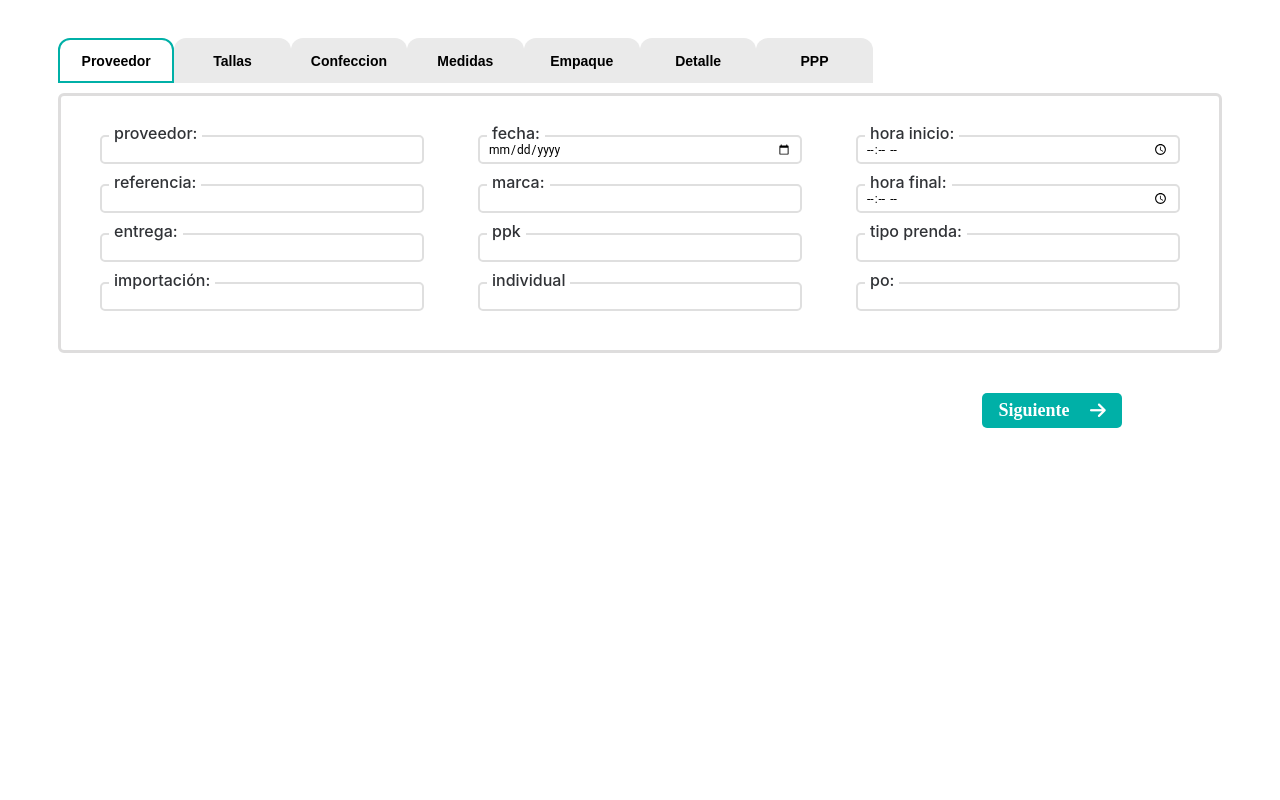
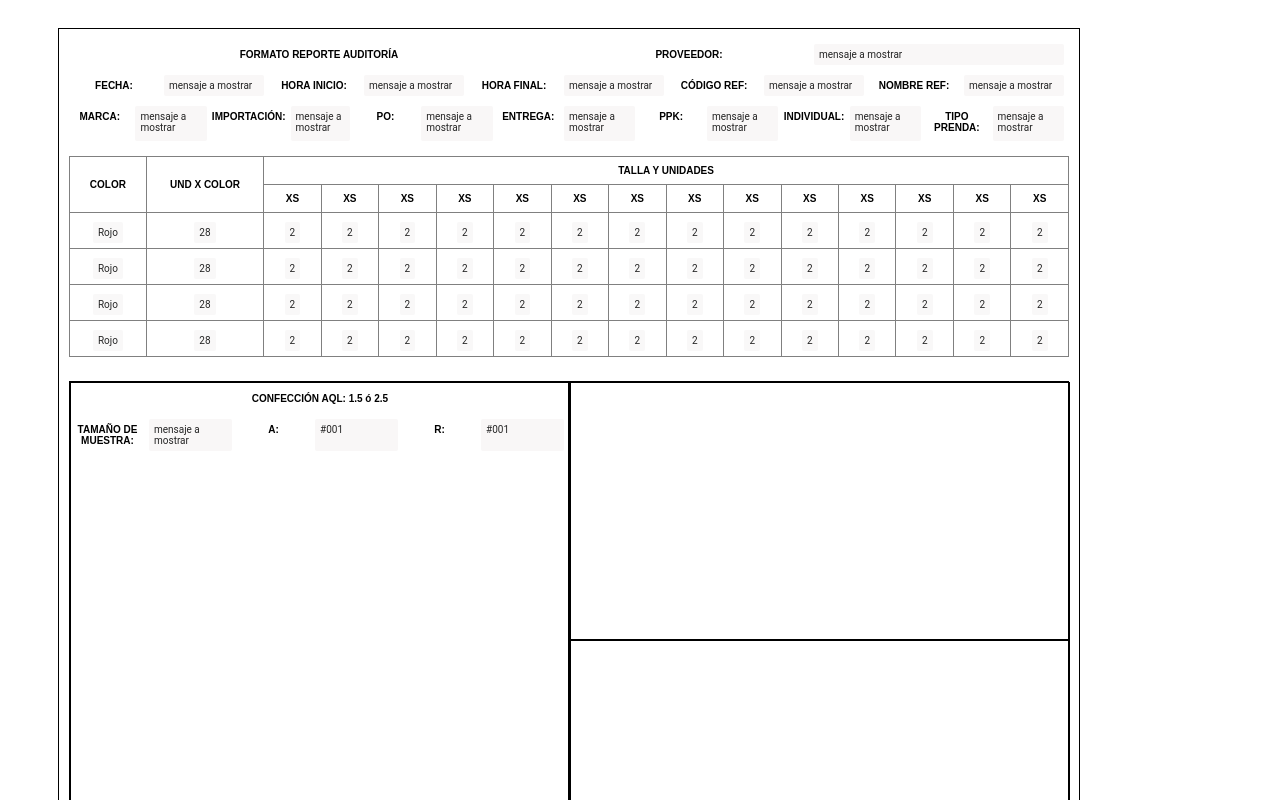
Before and after one commit to juandavidrp21/auditoriaCristal, a Svelte app: page / in a window 1280 px wide. Shown: the top 800 px of the page. Built offline with nearby package versions, Linux system fonts and the light colour scheme.

Commit message:
pdf iniciando

```diff
--- a/src/App.svelte
+++ b/src/App.svelte
@@ -1,10 +1,11 @@
 <script>
   import Container from "./components/Container.svelte";
+  import Pdf from "./components/Pdf.svelte";
 
 </script>
 
 <div class="app">
-  <Container />
+  <Pdf/>
 </div>
 
 <style>
--- /dev/null
+++ b/src/components/Pdf.svelte
@@ -0,0 +1,336 @@
+<div class="container">
+  <div class="proveedor">
+    <div class="formato">
+      <p class="text">FORMATO REPORTE AUDITORÍA</p>
+      <div class="containerInput">
+        <p class="text">PROVEEDOR:</p>
+        <span>mensaje a mostrar</span>
+      </div>
+    </div>
+    <div class="fecha">
+      <div class="containerInput">
+        <p class="text">FECHA:</p>
+        <span>mensaje a mostrar</span>
+      </div>
+      <div class="containerInput">
+        <p class="text">HORA INICIO:</p>
+        <span>mensaje a mostrar</span>
+      </div>
+      <div class="containerInput">
+        <p class="text">HORA FINAL:</p>
+        <span>mensaje a mostrar</span>
+      </div>
+      <div class="containerInput">
+        <p class="text">CÓDIGO REF:</p>
+        <span>mensaje a mostrar</span>
+      </div>
+      <div class="containerInput">
+        <p class="text">NOMBRE REF:</p>
+        <span>mensaje a mostrar</span>
+      </div>
+    </div>
+    <div class="marca">
+      <div class="containerInput">
+        <p class="text">MARCA:</p>
+        <span>mensaje a mostrar</span>
+      </div>
+      <div class="containerInput">
+        <p class="text">IMPORTACIÓN:</p>
+        <span>mensaje a mostrar</span>
+      </div>
+      <div class="containerInput">
+        <p class="text">PO:</p>
+        <span>mensaje a mostrar</span>
+      </div>
+      <div class="containerInput">
+        <p class="text">ENTREGA:</p>
+        <span>mensaje a mostrar</span>
+      </div>
+      <div class="containerInput">
+        <p class="text">PPK:</p>
+        <span>mensaje a mostrar</span>
+      </div>
+      <div class="containerInput">
+        <p class="text">INDIVIDUAL:</p>
+        <span>mensaje a mostrar</span>
+      </div>
+      <div class="containerInput">
+        <p class="text">TIPO PRENDA:</p>
+        <span>mensaje a mostrar</span>
+      </div>
+    </div>
+  </div>
+  <div class="talla">
+    <table class="tabla">
+      <thead>
+        <tr>
+          <th class="text" colspan="1" rowspan="2">COLOR</th>
+          <th class="text" colspan="1" rowspan="2">UND X COLOR</th>
+          <th class="text" colspan="14" rowspan="1"> TALLA Y UNIDADES</th>
+        </tr>
+        <tr>
+          <th class="text" colspan="1" rowspan="1">XS</th>
+          <th class="text" colspan="1" rowspan="1">XS</th>
+          <th class="text" colspan="1" rowspan="1">XS</th>
+          <th class="text" colspan="1" rowspan="1">XS</th>
+          <th class="text" colspan="1" rowspan="1">XS</th>
+          <th class="text" colspan="1" rowspan="1">XS</th>
+          <th class="text" colspan="1" rowspan="1">XS</th>
+          <th class="text" colspan="1" rowspan="1">XS</th>
+          <th class="text" colspan="1" rowspan="1">XS</th>
+          <th class="text" colspan="1" rowspan="1">XS</th>
+          <th class="text" colspan="1" rowspan="1">XS</th>
+          <th class="text" colspan="1" rowspan="1">XS</th>
+          <th class="text" colspan="1" rowspan="1">XS</th>
+          <th class="text" colspan="1" rowspan="1">XS</th>
+        </tr>
+      </thead>
+      <tbody>
+        <tr>
+          <td><span>Rojo</span></td>
+          <td><span>28</span></td>
+          <td><span>2</span></td>
+          <td><span>2</span></td>
+          <td><span>2</span></td>
+          <td><span>2</span></td>
+          <td><span>2</span></td>
+          <td><span>2</span></td>
+          <td><span>2</span></td>
+          <td><span>2</span></td>
+          <td><span>2</span></td>
+          <td><span>2</span></td>
+          <td><span>2</span></td>
+          <td><span>2</span></td>
+          <td><span>2</span></td>
+          <td><span>2</span></td>
+        </tr>
+        <tr>
+          <td><span>Rojo</span></td>
+          <td><span>28</span></td>
+          <td><span>2</span></td>
+          <td><span>2</span></td>
+          <td><span>2</span></td>
+          <td><span>2</span></td>
+          <td><span>2</span></td>
+          <td><span>2</span></td>
+          <td><span>2</span></td>
+          <td><span>2</span></td>
+          <td><span>2</span></td>
+          <td><span>2</span></td>
+          <td><span>2</span></td>
+          <td><span>2</span></td>
+          <td><span>2</span></td>
+          <td><span>2</span></td>
+        </tr>
+        <tr>
+          <td><span>Rojo</span></td>
+          <td><span>28</span></td>
+          <td><span>2</span></td>
+          <td><span>2</span></td>
+          <td><span>2</span></td>
+          <td><span>2</span></td>
+          <td><span>2</span></td>
+          <td><span>2</span></td>
+          <td><span>2</span></td>
+          <td><span>2</span></td>
+          <td><span>2</span></td>
+          <td><span>2</span></td>
+          <td><span>2</span></td>
+          <td><span>2</span></td>
+          <td><span>2</span></td>
+          <td><span>2</span></td>
+        </tr>
+        <tr>
+          <td><span>Rojo</span></td>
+          <td><span>28</span></td>
+          <td><span>2</span></td>
+          <td><span>2</span></td>
+          <td><span>2</span></td>
+          <td><span>2</span></td>
+          <td><span>2</span></td>
+          <td><span>2</span></td>
+          <td><span>2</span></td>
+          <td><span>2</span></td>
+          <td><span>2</span></td>
+          <td><span>2</span></td>
+          <td><span>2</span></td>
+          <td><span>2</span></td>
+          <td><span>2</span></td>
+          <td><span>2</span></td>
+        </tr>
+      </tbody>
+    </table>
+  </div>
+
+  <div class="datamid">
+    <div class="left">
+      <div class="confeccion">
+        <p class="text">CONFECCIÓN AQL: 1.5 ó 2.5</p>
+        <div class="dataconfec">
+          <div class="containerInput">
+            <p class="text">TAMAÑO DE MUESTRA:</p>
+            <span>mensaje a mostrar</span>
+          </div>
+          <div class="containerInput">
+            <p class="text">A:</p>
+            <span>#001</span>
+          </div>
+          <div class="containerInput">
+            <p class="text">R:</p>
+            <span>#001</span>
+          </div>
+          <div class="checksconfec">
+            <label for="" class="text"></label>
+          </div>
+        </div>
+      </div>
+
+      <div class="medidas"></div>
+    </div>
+    <div class="right">
+      <div class="empaque"></div>
+      <div class="datos"></div>
+    </div>
+  </div>
+</div>
+
+<style>
+  .container {
+    margin: 0;
+    padding: 0;
+    width: 1000px;
+    height: 1200px;
+    border: 1px solid;
+    display: flex;
+    flex-direction: column;
+    padding: 10px;
+  }
+
+  .text {
+    font-family: Arial, Helvetica, sans-serif;
+    font-size: 10px;
+    font-weight: bold;
+    text-align: center;
+  }
+
+  .proveedor {
+    width: 100%;
+    height: 10%;
+    display: flex;
+    flex-direction: column;
+    justify-content: space-between;
+    align-items: center;
+  }
+
+  .talla {
+    width: 100%;
+    height: 20%;
+    display: flex;
+    flex-direction: column;
+    padding: 10px 0;
+  }
+
+  .datamid {
+    width: 100%;
+    height: 80%;
+    display: flex;
+    flex-direction: row;
+  }
+
+  .left,
+  .right {
+    width: 50%;
+    height: 100%;
+    border: 0.5px solid;
+    display: flex;
+    flex-direction: column;
+  }
+
+  .confeccion,
+  .medidas,
+  .empaque,
+  .datos {
+    width: 100%;
+    display: flex;
+    flex-direction: column;
+    border: 0.2px solid;
+  }
+
+  .confeccion {
+    height: 55%;
+  }
+  .medidas {
+    height: 45%;
+  }
+  .empaque {
+    height: 30%;
+  }
+  .datos {
+    height: 70%;
+  }
+
+  .formato {
+    height: 30%;
+  }
+
+  .fecha {
+    height: 20;
+  }
+
+  .marca {
+    height: 50%;
+  }
+
+  .formato p,
+  .formato div {
+    flex: 1;
+  }
+
+  .formato,
+  .fecha,
+  .marca,
+  .dataconfec,
+  .containerInput {
+    width: 100%;
+    display: flex;
+    flex-direction: row;
+  }
+
+  .containerInput p {
+    flex: 1;
+  }
+
+  span {
+    flex: 1;
+    background-color: rgba(245, 243, 243, 0.616);
+    border-radius: 2px;
+    padding: 5px;
+    margin: 5px;
+    align-items: center;
+    font-size: 10px;
+    color: rgb(37, 37, 37);
+  }
+
+  .tabla {
+    width: 100%;
+    border-collapse: collapse;
+    text-align: center;
+  }
+
+  .tabla th,
+  .tabla td {
+    border: 1px solid rgb(128, 128, 128);
+    padding: 8px;
+  }
+
+  .tabla thead {
+    font-weight: bold;
+  }
+
+  .tabla th[rowspan] {
+    vertical-align: middle; /* Centrar texto verticalmente en rowspan */
+  }
+  .tabla th[colspan] {
+    vertical-align: middle; /* Centrar texto verticalmente en rowspan */
+  }
+</style>
```
